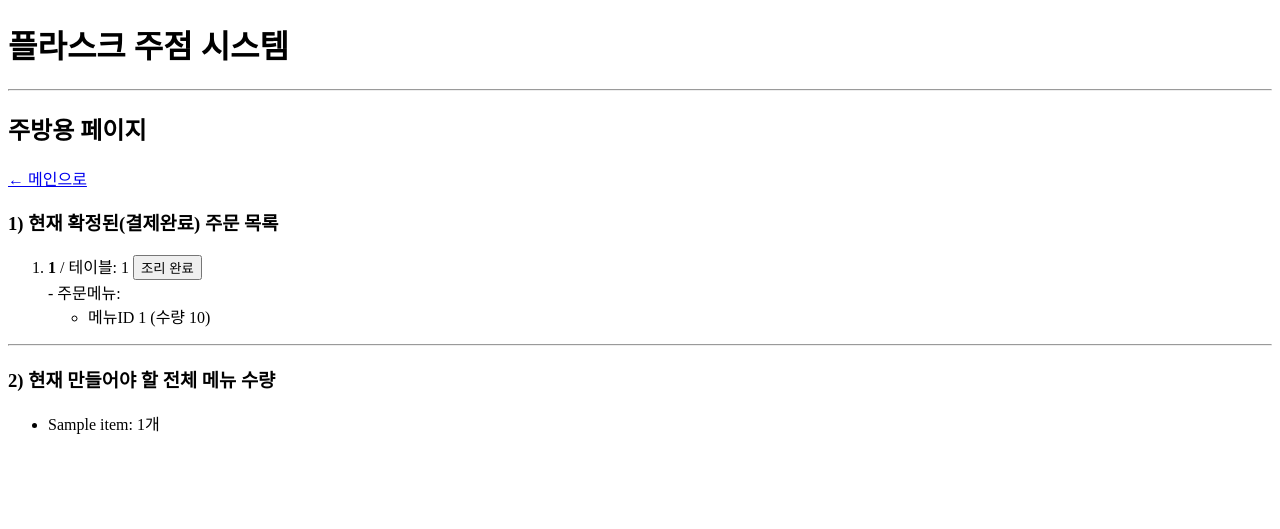
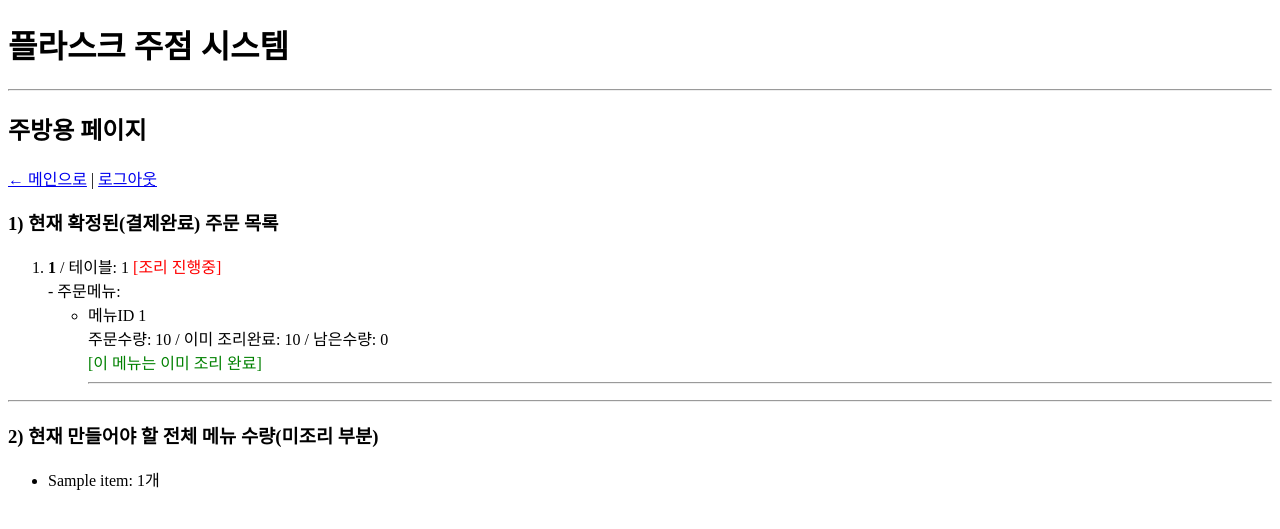
Before and after one commit to bag4355/restaurant-system, a Flask app: template templates/kitchen.html in a window 1280 px wide. Shown: the top 529 px of the page. Run offline with Flask 3, Linux system fonts and the light colour scheme; the template is opened without the code that fills it: most values are stand-ins (such as "Sample title", 1, 10 or a date in 2020).

Commit message:
Update kitchen.html

```diff
--- a/templates/kitchen.html
+++ b/templates/kitchen.html
@@ -1,7 +1,10 @@
 {% extends "layout.html" %}
 {% block content %}
 <h2>주방용 페이지</h2>
-<p><a href="{{ url_for('index') }}">← 메인으로</a></p>
+<p>
+  <a href="{{ url_for('index') }}">← 메인으로</a> |
+  <a href="{{ url_for('logout') }}">로그아웃</a>
+</p>
 
 <h3>1) 현재 확정된(결제완료) 주문 목록</h3>
 <ol>
@@ -9,17 +12,31 @@
   <li>
     <strong>{{ o.id }}</strong> / 테이블: {{ o.tableNumber }}
     {% if o.get('kitchenDone') %}
-      <span style="color:blue;">[조리완료]</span>
+      <span style="color:blue;">[조리 전체 완료]</span>
     {% else %}
-      <form action="{{ url_for('kitchen_done', order_id=o.id) }}" method="POST" style="display:inline;">
-        <button type="submit">조리 완료</button>
-      </form>
+      <span style="color:red;">[조리 진행중]</span>
     {% endif %}
     <br>
     - 주문메뉴:
     <ul>
       {% for i in o["items"] %}
-      <li>메뉴ID {{ i.menuId }} (수량 {{ i.quantity }})</li>
+        <li>
+          메뉴ID {{ i.menuId }}
+          <br>
+          주문수량: {{ i.quantity }} /
+          이미 조리완료: {{ i.doneQuantity }} /
+          남은수량: {{ i.quantity - i.doneQuantity }}
+          <br>
+          {% if i.doneQuantity < i.quantity %}
+            <!-- 조리 1개 완료 처리 폼 -->
+            <form action="{{ url_for('kitchen_done_item', order_id=o.id, menu_id=i.menuId) }}" method="POST" style="display:inline;">
+              <button type="submit">조리 1개 완료</button>
+            </form>
+          {% else %}
+            <span style="color:green;">[이 메뉴는 이미 조리 완료]</span>
+          {% endif %}
+          <hr>
+        </li>
       {% endfor %}
     </ul>
   </li>
@@ -30,7 +47,7 @@
 </ol>
 
 <hr />
-<h3>2) 현재 만들어야 할 전체 메뉴 수량</h3>
+<h3>2) 현재 만들어야 할 전체 메뉴 수량(미조리 부분)</h3>
 <ul>
   {% for item in kitchen_status %}
   <li>{{ item.menuName }}: {{ item.count }}개</li>
```
